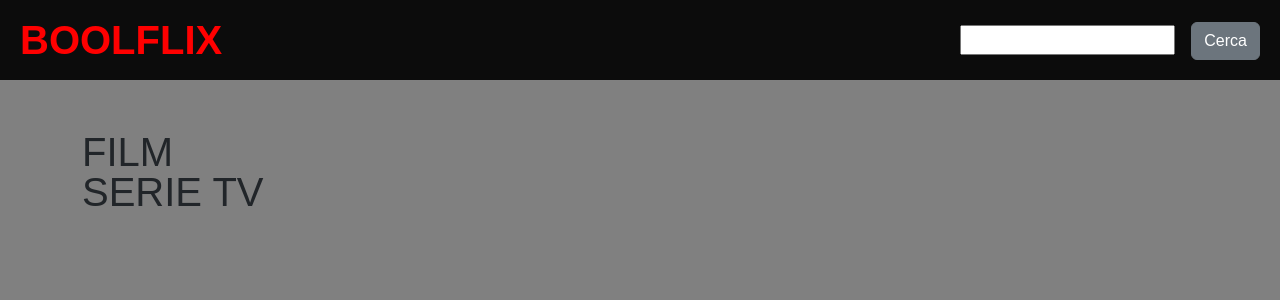
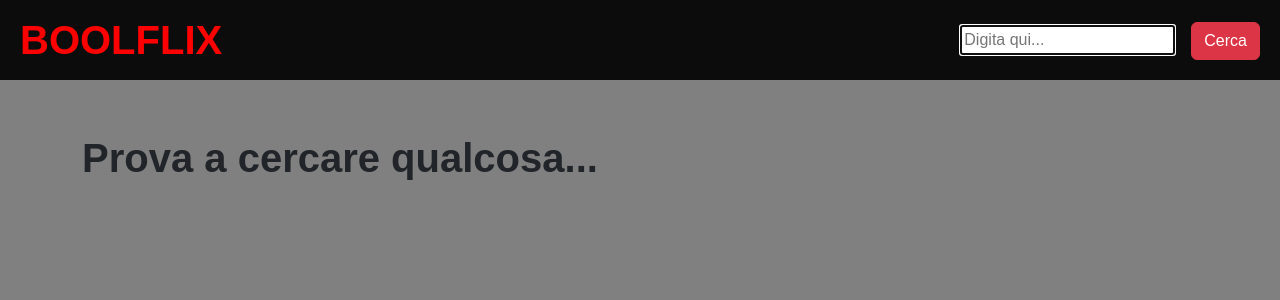
Before and after one commit to AndreaBeltramin/react-boolflix, a React (Vite) app: page / in a window 1280 px wide. Shown: the top 300 px of the page. Built offline with nearby package versions, Linux system fonts and the light colour scheme.

Commit message:
gestione pagina iniziale e caso nessun film o serie trovata

```diff
--- a/src/components/Header.jsx
+++ b/src/components/Header.jsx
@@ -15,8 +15,10 @@ export default function Header() {
 						value={formFields.title}
 						type="text"
 						className="m-3"
+						autoFocus
+						placeholder="Digita qui..."
 					/>
-					<button className="btn btn-secondary">Cerca</button>
+					<button className="btn btn-danger">Cerca</button>
 				</form>
 			</div>
 		</header>
--- a/src/components/Main.jsx
+++ b/src/components/Main.jsx
@@ -6,14 +6,20 @@ export default function Main() {
 
 	return (
 		<main>
+			{listMovies.length == 0 && listTvShows.length == 0 ? (
+				<div className="container mt-5 fs-1 fw-bold mb-5">
+					Prova a cercare qualcosa...
+				</div>
+			) : (
 				<div className="container mt-5">
 					<ProductionList productions={listMovies}>
-					<h1>FILM</h1>
+						<h1 className="fw-bold">FILM</h1>
 					</ProductionList>
 					<ProductionList productions={listTvShows}>
-					<h1>SERIE TV</h1>
+						<h1 className="fw-bold">SERIE TV</h1>
 					</ProductionList>
 				</div>
+			)}
 		</main>
 	);
 }
--- a/src/components/ProductionList.jsx
+++ b/src/components/ProductionList.jsx
@@ -3,14 +3,20 @@ import ProductionCard from "./ProductionCard";
 export default function ProductionList({ children, productions }) {
 	return (
 		<>
-			<section>
-				{children}
-				<div className="row row-cols-3 g-3">
-					{productions.map((production) => (
-						<ProductionCard key={production.id} production={production} />
-					))}
+			{productions.length > 0 ? (
+				<section className="mb-4">
+					{children}
+					<div className="row row-cols-3 g-3 ">
+						{productions.map((production) => (
+							<ProductionCard key={production.id} production={production} />
+						))}
+					</div>
+				</section>
+			) : (
+				<div className="container mt-5 fs-2 mb-5">
+					Nessun risultato trovato...
 				</div>
-			</section>
+			)}
 		</>
 	);
 }
```
Lines whose indentation alone changed are shown as unchanged.
